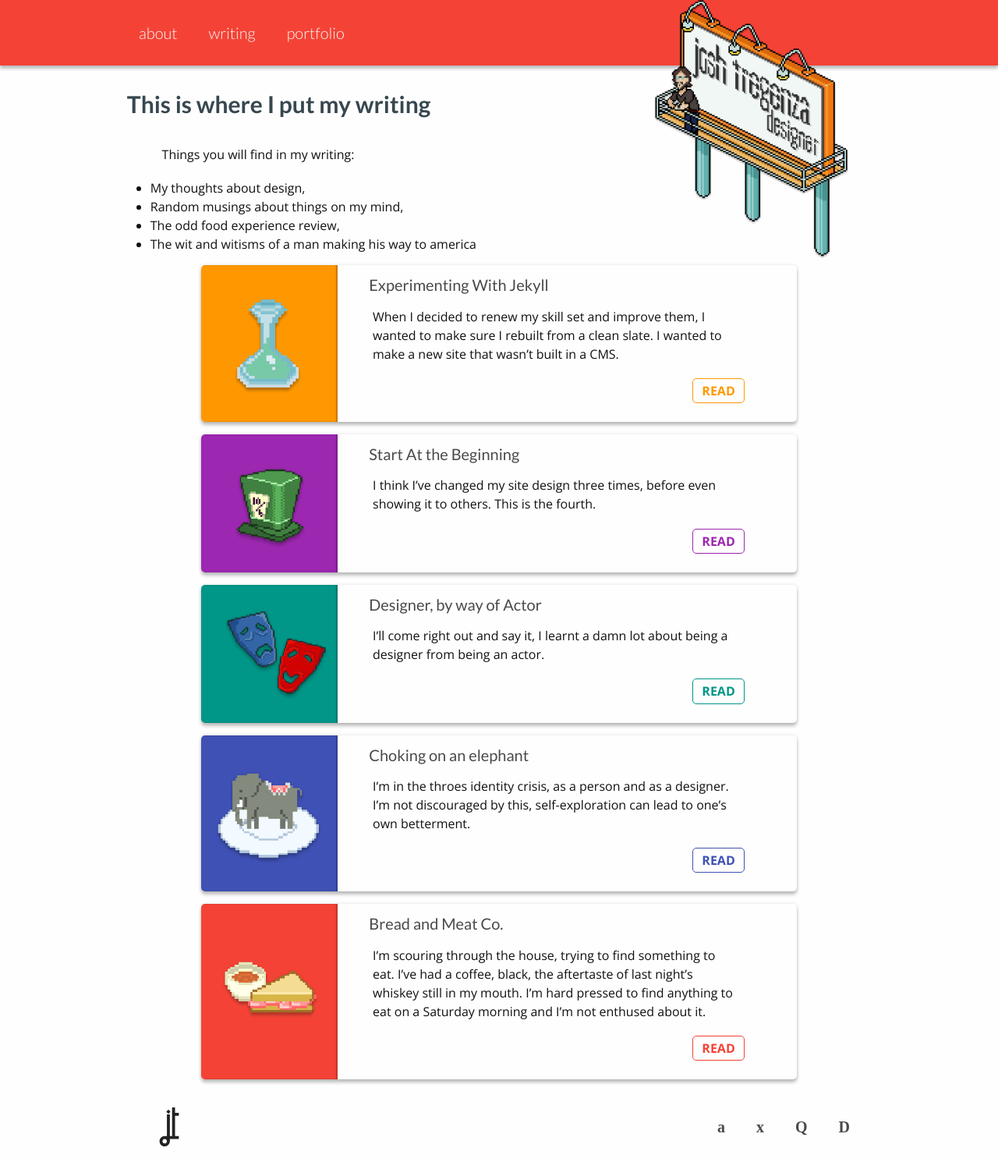
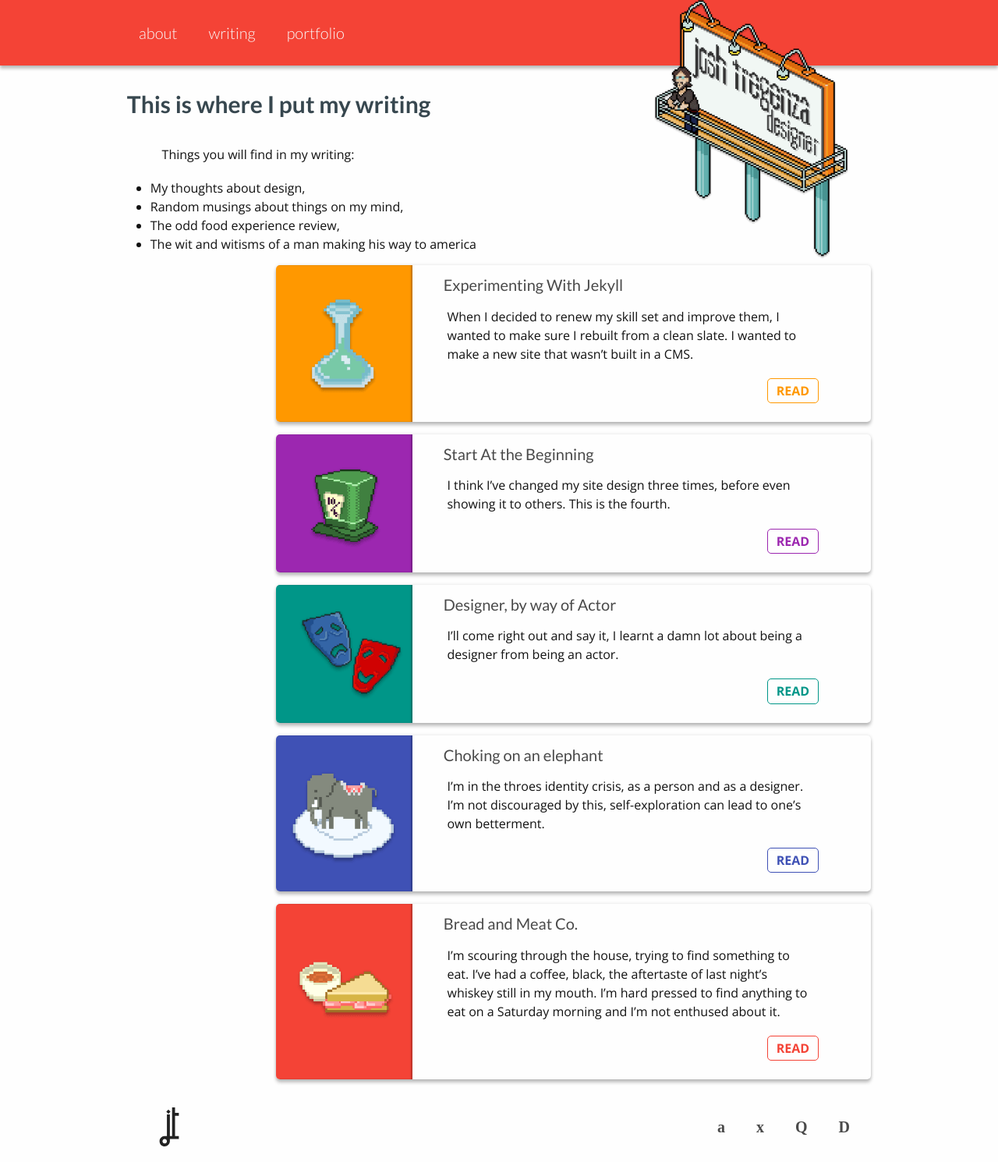
Before and after one commit to jtregenza/jtregenza.github.io, a Jekyll site: the page built from blog.html, in a window 1280 px wide. Shown: the whole page at 78% size. Built offline with Jekyll 4.4.1, drawn with Linux system fonts in a browser that asks for light colours; some web fonts are replaced.

Commit message:
blog changes

```diff
--- a/_sass/_blog.scss
+++ b/_sass/_blog.scss
@@ -178,6 +178,8 @@ a.outline-link {
     .post-list{
         width:80%;
         justify-content:flex-end;
+        margin-right:0;
+        margin-left:auto;
     }
 
 }
```
